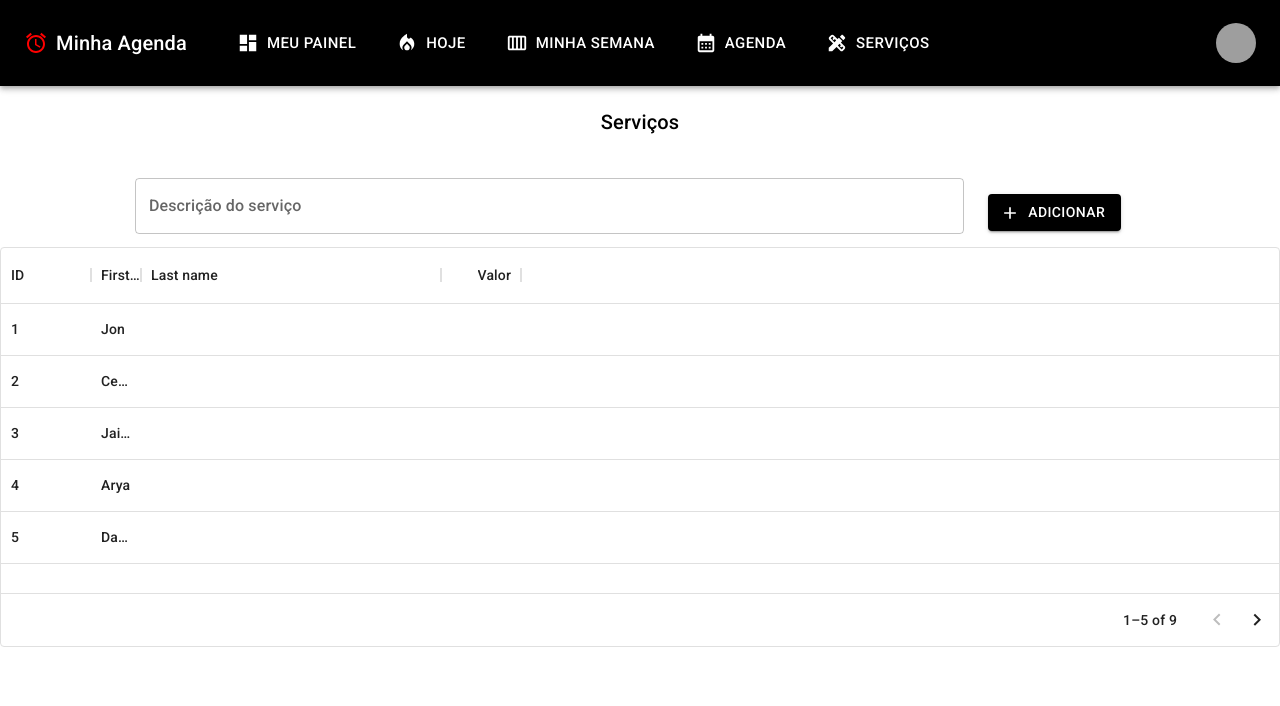
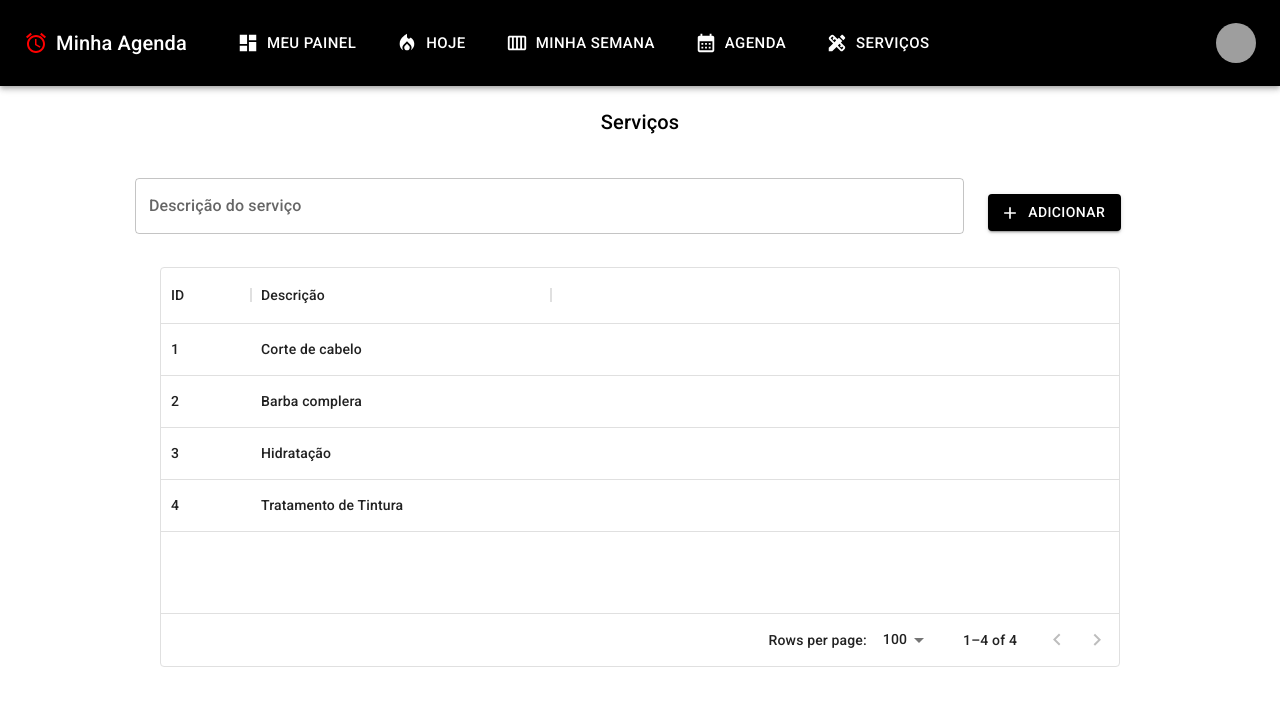
Before and after one commit to joaoavila1987/spa-agenda, a React (Create React App) app: page /servicos in a window 1280 px wide. Shown: the top 706 px of the page. Built offline with nearby package versions, Linux system fonts and the light colour scheme; grey boxes are pictures that could not be loaded.

Commit message:
melhorando a tabela da tela de servicos

```diff
--- a/src/componentes/servicos/Servicos.jsx
+++ b/src/componentes/servicos/Servicos.jsx
@@ -40,7 +40,9 @@ export default function Servicos() {
             Adicionar
           </Button>
         </Grid>
+
       </Grid>
+      <br/>
       <Grid container justifyContent={'center'}>
         <Tabela />
       </Grid>
--- a/src/componentes/servicos/TabelaServico.jsx
+++ b/src/componentes/servicos/TabelaServico.jsx
@@ -6,51 +6,34 @@ import { DataGrid } from '@mui/x-data-grid';
 export default function TabelaServico() {
 
     const columns = [
-        { field: 'id', headerName: 'ID', width: 90 },
         {
-          field: 'firstName',
-          headerName: 'First name',
-          width: 20,
-          editable: false,
+          field: 'id',
+          headerName: 'ID',
+          width: 90
         },
+
         {
-          field: 'Descrição',
-          headerName: 'Last name',
+          field:'descricao',
+          headerName: 'Descrição',
           width: 300,
-          editable: false,
-        },
-        {
-          field: 'Valor',
-          headerName: 'Valor',
-          type: 'number',
-          width: 80,
           editable: false,
         }
       ];
 
-      const rows = [
-        { id: 1, lastName: 'Snow', firstName: 'Jon', age: 35 },
-        { id: 2, lastName: 'Lannister', firstName: 'Cersei', age: 42 },
-        { id: 3, lastName: 'Lannister', firstName: 'Jaime', age: 45 },
-        { id: 4, lastName: 'Stark', firstName: 'Arya', age: 16 },
-        { id: 5, lastName: 'Targaryen', firstName: 'Daenerys', age: null },
-        { id: 6, lastName: 'Melisandre', firstName: null, age: 150 },
-        { id: 7, lastName: 'Clifford', firstName: 'Ferrara', age: 44 },
-        { id: 8, lastName: 'Frances', firstName: 'Rossini', age: 36 },
-        { id: 9, lastName: 'Roxie', firstName: 'Harvey', age: 65 },
-      ];
+      const listaServicos = [
+        { id: 1, descricao: 'Corte de cabelo' },
+        { id: 2, descricao: 'Barba complera' },
+        { id: 3, descricao: 'Hidratação' },
+        { id: 4, descricao: 'Tratamento de Tintura' }
+        ]
 
   return (
     <>
-    <Box sx={{ height: 400, width: '100%' }}>
+    <Box sx={{ height: 400, width: '75%' }}>
       <DataGrid
-        rows={rows}
+        rows={listaServicos}
         columns={columns}
-        pageSize={5}
-        rowsPerPageOptions={[5]}
-        //checkboxSelection
         disableSelectionOnClick
-        experimentalFeatures={{ newEditingApi: true }}
       />
     </Box>
     </>
```
